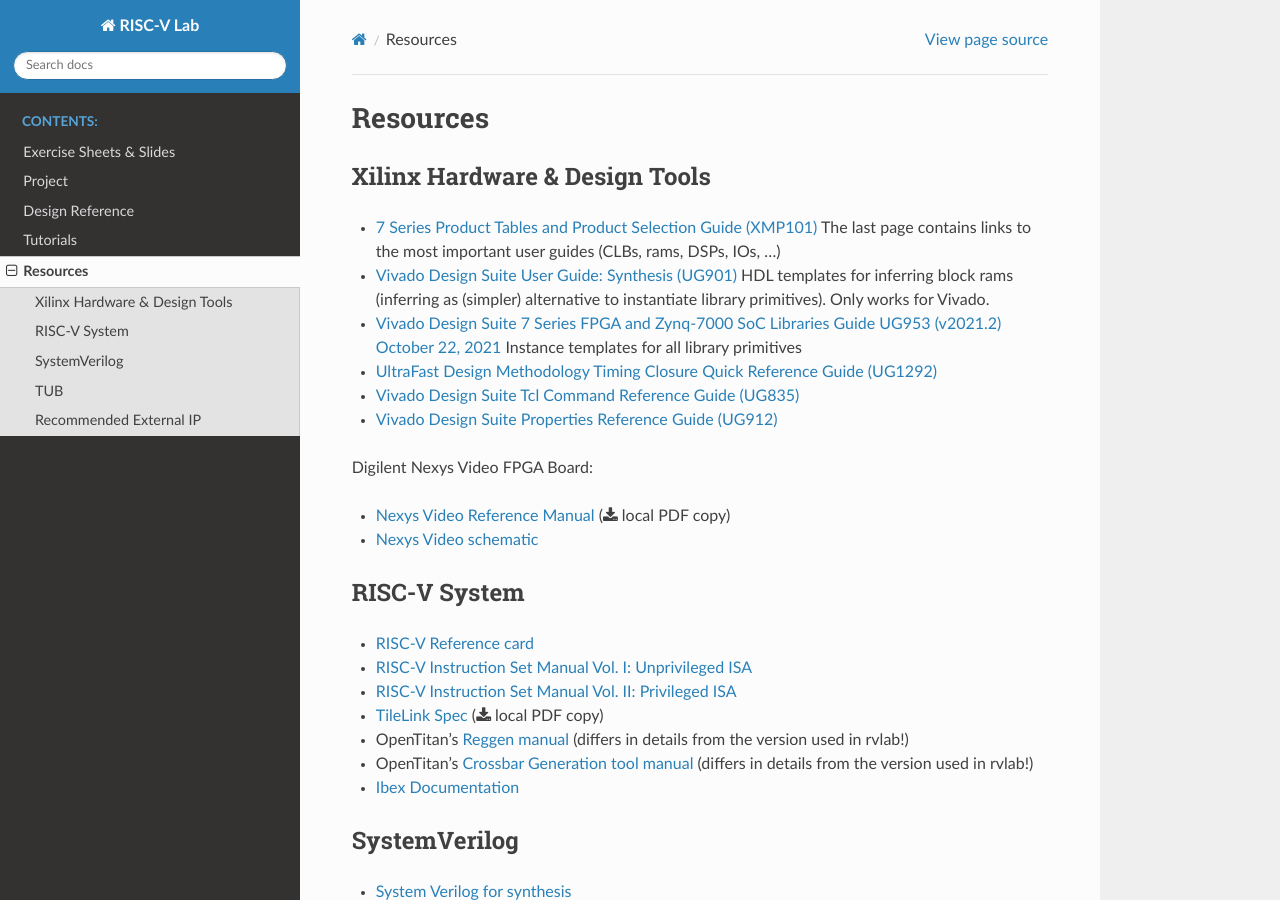
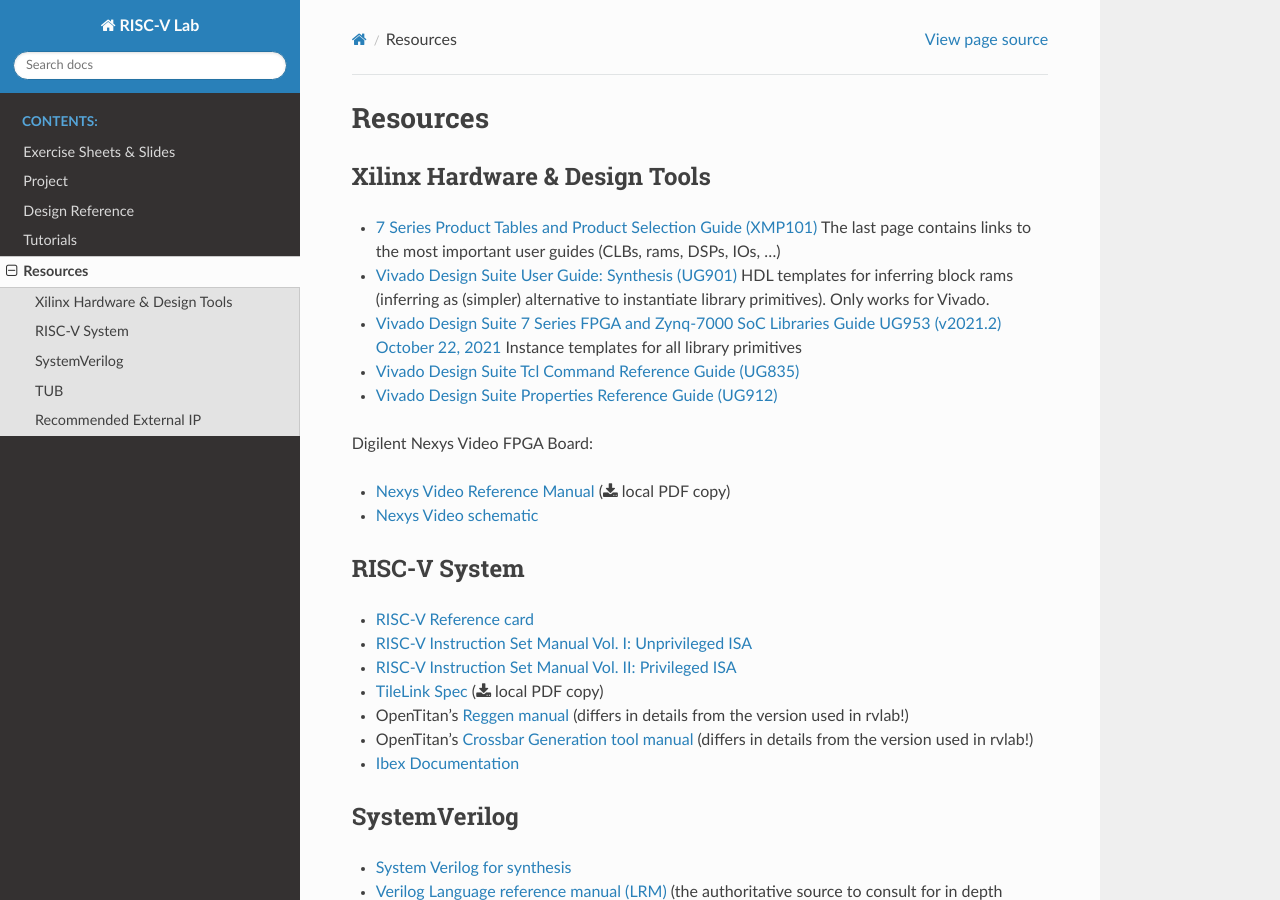
Before and after one commit to hejiepn/massive_parallel_fir_filter, a Sphinx documentation site: the page built from docs/resources/index.rst, in a window 1280 px wide and 900 px high. Built offline with Sphinx 7.4.7 and the Read the Docs theme 2.0.0, drawn with Linux system fonts in a browser that asks for light colours.

Commit message:
Removed dead Xilinx link

```diff
--- a/docs/resources/index.rst
+++ b/docs/resources/index.rst
@@ -8,7 +8,6 @@
 - `7 Series Product Tables and Product Selection Guide (XMP101)`_ The last page contains links to the most important user guides (CLBs, rams, DSPs, IOs, ...)
 - `Vivado Design Suite User Guide: Synthesis (UG901) <https://docs.xilinx.com/r/en-US/ug901-vivado-synthesis>`_ HDL templates for inferring block rams (inferring as (simpler) alternative to instantiate library primitives). Only works for Vivado.
 - `Vivado Design Suite 7 Series FPGA and Zynq-7000 SoC Libraries Guide UG953 (v2021.2) October 22, 2021`_ Instance templates for all library primitives
-- `UltraFast Design Methodology Timing Closure Quick Reference Guide (UG1292)`_
 - `Vivado Design Suite Tcl Command Reference Guide (UG835)`_
 - `Vivado Design Suite Properties Reference Guide (UG912)`_
 
@@ -62,7 +61,6 @@
 .. _7 Series Product Tables and Product Selection Guide (XMP101): https://docs.xilinx.com/v/u/en-US/7-series-product-selection-guide
 .. _Vivado Design Suite 7 Series FPGA and Zynq-7000 SoC Libraries Guide UG953 (v2021.2) October 22, 2021: https://www.xilinx.com/content/dam/xilinx/support/documents/sw_manuals/xilinx2021_2/ug953-vivado-7series-libraries.pdf
 
-.. _UltraFast Design Methodology Timing Closure Quick Reference Guide (UG1292): https://www.xilinx.com/content/dam/xilinx/support/documents/sw_manuals/xilinx2022_1/ug1292-ultrafast-timing-closure-quick-reference.pdf
 .. _Vivado Design Suite Tcl Command Reference Guide (UG835): https://docs.xilinx.com/r/en-US/ug835-vivado-tcl-commands
 .. _Vivado Design Suite Properties Reference Guide (UG912): https://docs.xilinx.com/r/en-US/ug912-vivado-properties
 
```
